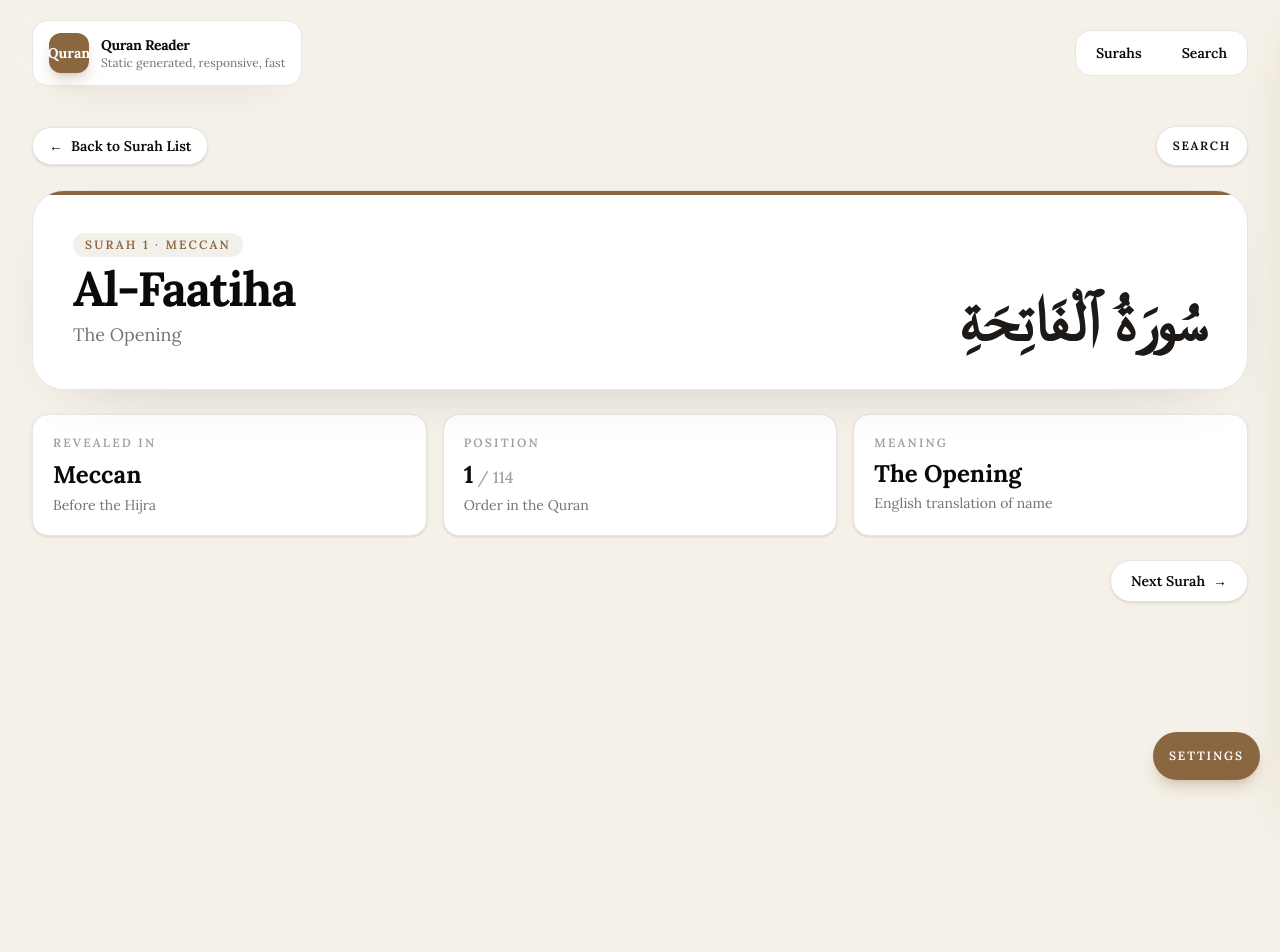
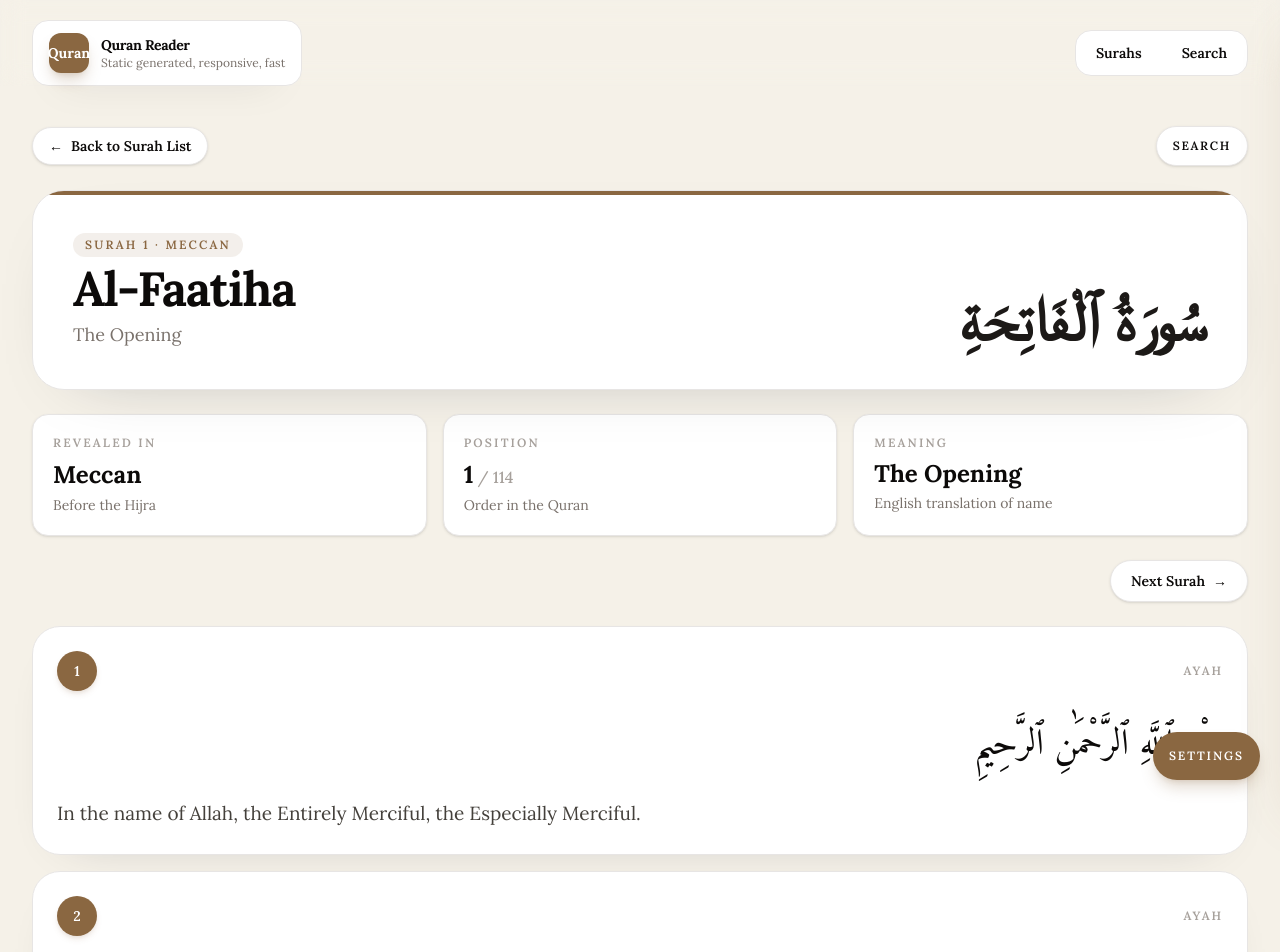
Before and after one commit to jubayer17/quran-reader, a Next.js app in the folder client/: page /surah/1 in a window 1280 px wide. Shown: the top 952 px of the page. Before the commit the page ends 800 px from the top, so only its background shows below. Built offline with nearby package versions, Linux system fonts and the light colour scheme.

Commit message:
add ayah display to SurahPage component

```diff
--- a/client/app/surah/[id]/page.tsx
+++ b/client/app/surah/[id]/page.tsx
@@ -114,6 +114,35 @@ export default async function SurahPage({ params }: SurahPageProps) {
                 ) : <span />}
             </div>
 
+            {details.ayahs.length > 0 ? (
+                <section className="grid gap-4">
+                    {details.ayahs.map((ayah) => (
+                        <article
+                            key={ayah.numberInSurah}
+                            id={`ayah-${ayah.numberInSurah}`}
+                            className="group rounded-[1.75rem] border border-stone-200 bg-white p-5 shadow-[0_16px_48px_-38px_rgba(15,23,42,0.3)] transition hover:-translate-y-0.5 hover:shadow-[0_24px_60px_-36px_rgba(15,23,42,0.38)] sm:p-6"
+                        >
+                            <div className="flex items-center justify-between gap-4">
+                                <span className="inline-flex h-10 min-w-10 items-center justify-center rounded-full bg-[#8a6741] px-3 text-sm font-semibold text-white shadow-md shadow-[#8a6741]/15">
+                                    {ayah.numberInSurah}
+                                </span>
+                                <span className="text-xs font-semibold uppercase tracking-[0.16em] text-stone-400 transition group-hover:text-stone-600">
+                                    Ayah
+                                </span>
+                            </div>
+                            <p dir="rtl" className="arabic-text mt-5 text-right text-stone-950">
+                                {ayah.arabic}
+                            </p>
+                            <p className="translation-text mt-4 text-stone-700">{ayah.translation}</p>
+                        </article>
+                    ))}
+                </section>
+            ) : (
+                <section className="rounded-2xl border border-dashed border-stone-300 bg-white p-5 text-sm text-stone-600 shadow-sm">
+                    No ayahs available for this Surah in the current dataset.
+                </section>
+            )}
+
         </div>
     );
 }
```
